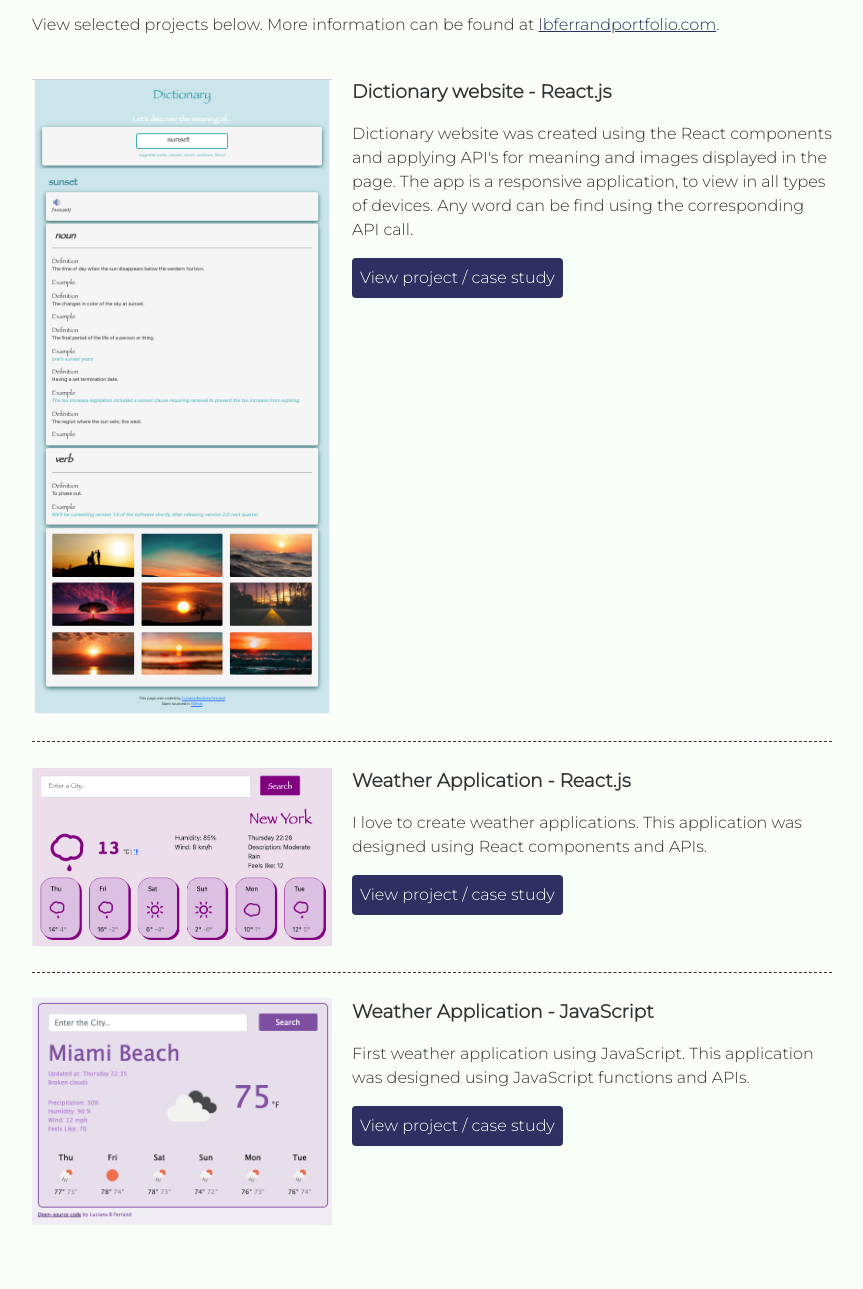
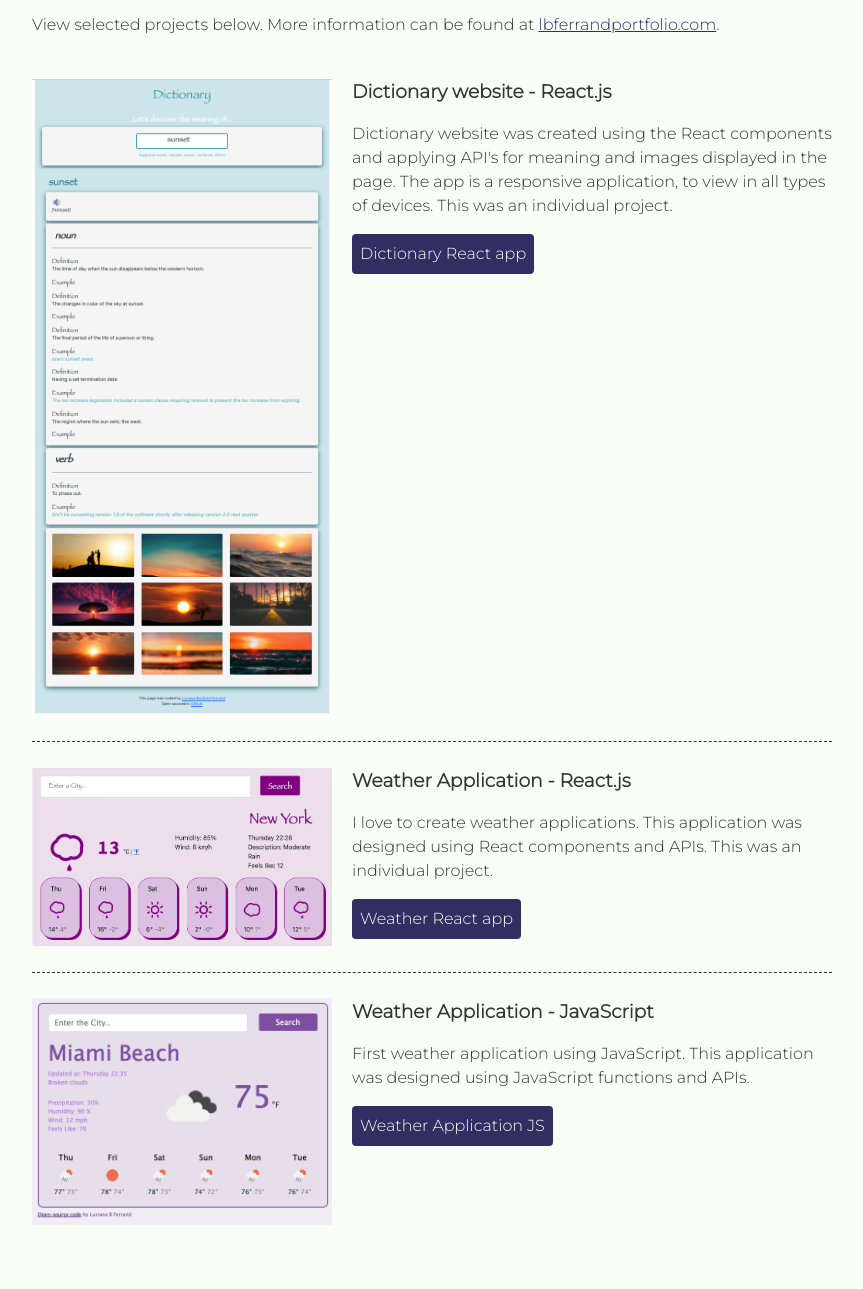
Before and after one commit to lbferrand/resume-lbferrand-frontend-dev, a plain HTML site: page index.html in a window 1280 px wide. Shown: the part 551-1840 px from the top of the page, without its empty margins (208-1071 px from the left). Drawn offline with Linux system fonts and the light colour scheme.

Commit message:
Update index.html

```diff
--- a/index.html
+++ b/index.html
@@ -61,13 +61,13 @@
               Dictionary website was created using the React components and
               applying API's for meaning and images displayed in the page. The
               app is a responsive application, to view in all types of devices.
-              Any word can be find using the corresponding API call.
+              This was an individual project.
             </p>
             <a
               class="btn"
               href="https://cocky-thompson-4e9c1e.netlify.app"
               target="_blank"
-              >View project / case study</a
+              >Dictionary React app</a
             >
           </section>
           <section class="project-item">
@@ -78,13 +78,14 @@
             <h3>Weather Application - React.js</h3>
             <p>
               I love to create weather applications. This application was
-              designed using React components and APIs.
+              designed using React components and APIs. This was an individual
+              project.
             </p>
             <a
               class="btn"
               href="https://awesome-keller-962519.netlify.app"
               target="_blank"
-              >View project / case study</a
+              >Weather React app</a
             >
           </section>
           <section class="project-item">
@@ -101,7 +102,7 @@
               class="btn"
               href="https://vibrant-volhard-da8b7e.netlify.app"
               target="_blank"
-              >View project / case study</a
+              >Weather Application JS</a
             >
           </section>
           <!-- End of Project block. -->
@@ -214,7 +215,7 @@
             <p>Associate's Degree - Graphic Design</p>
           </section>
           <section>
-            <h3>Universidad Nacional de Cuyo - Argentina</h3>
+            <h3>UNC</h3>
             <p>Bachelor's Degree - Graphic Design</p>
           </section>
 
```
